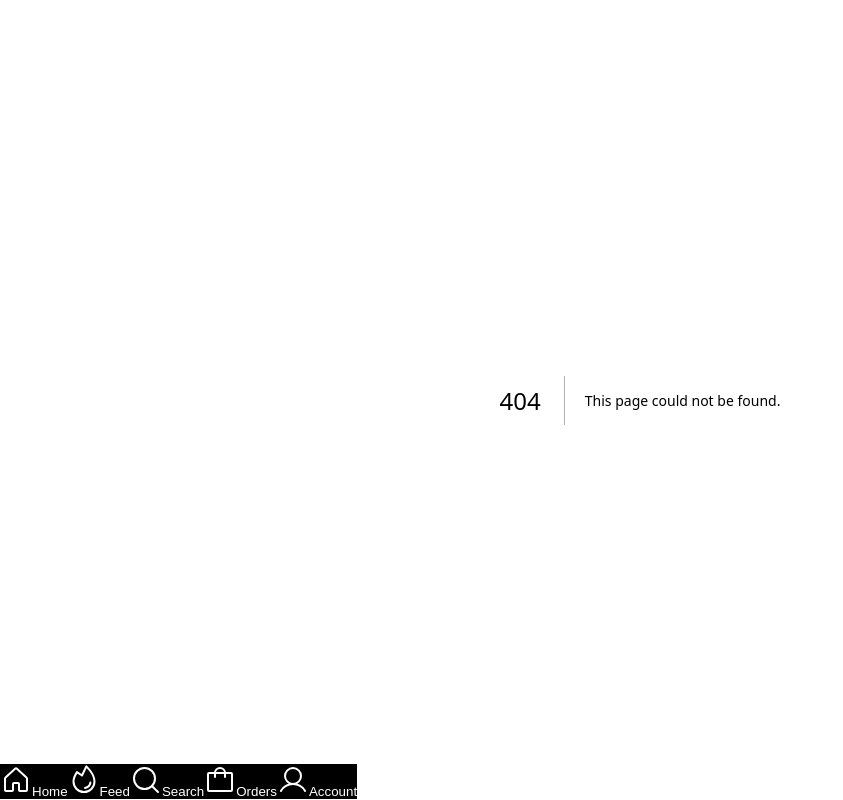
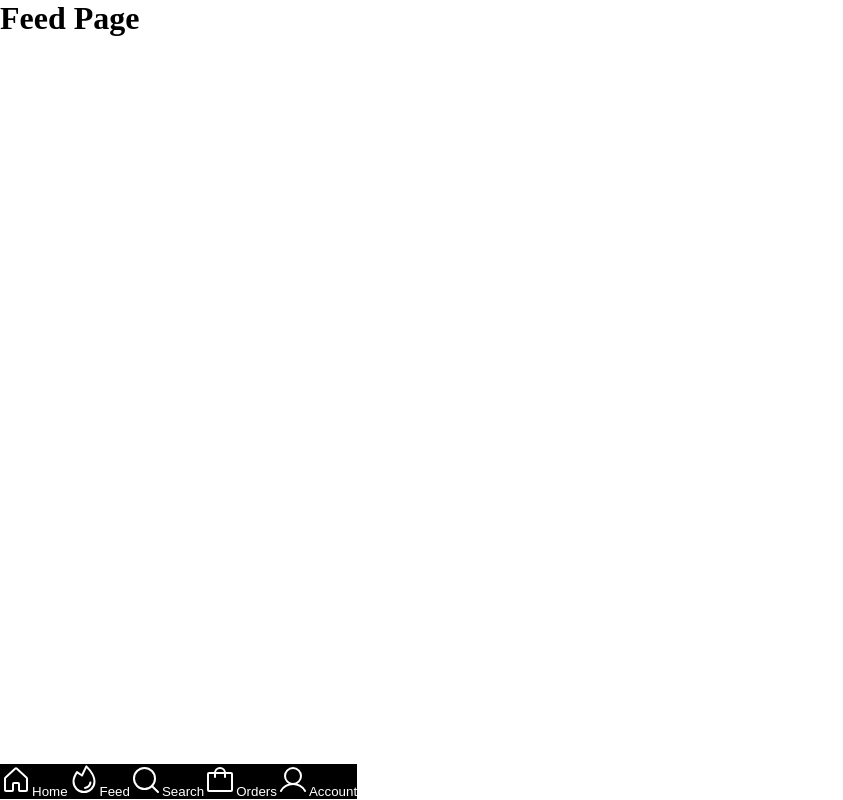
Before and after one commit to nw2023hackers/shopalive, a Next.js app in the folder frontend/: page /feed in a window 1280 px wide. Before the commit this address had no page. Shown: the whole page, without its empty margins (0-843 px from the left). Built offline with nearby package versions, Linux system fonts and the light colour scheme.

Commit message:
Create page.js

```diff
--- /dev/null
+++ b/frontend/src/app/feed/page.js
@@ -0,0 +1,4 @@
+'use client';
+export default function Page() {
+    return <h1>Feed Page</h1>;
+  }
```
